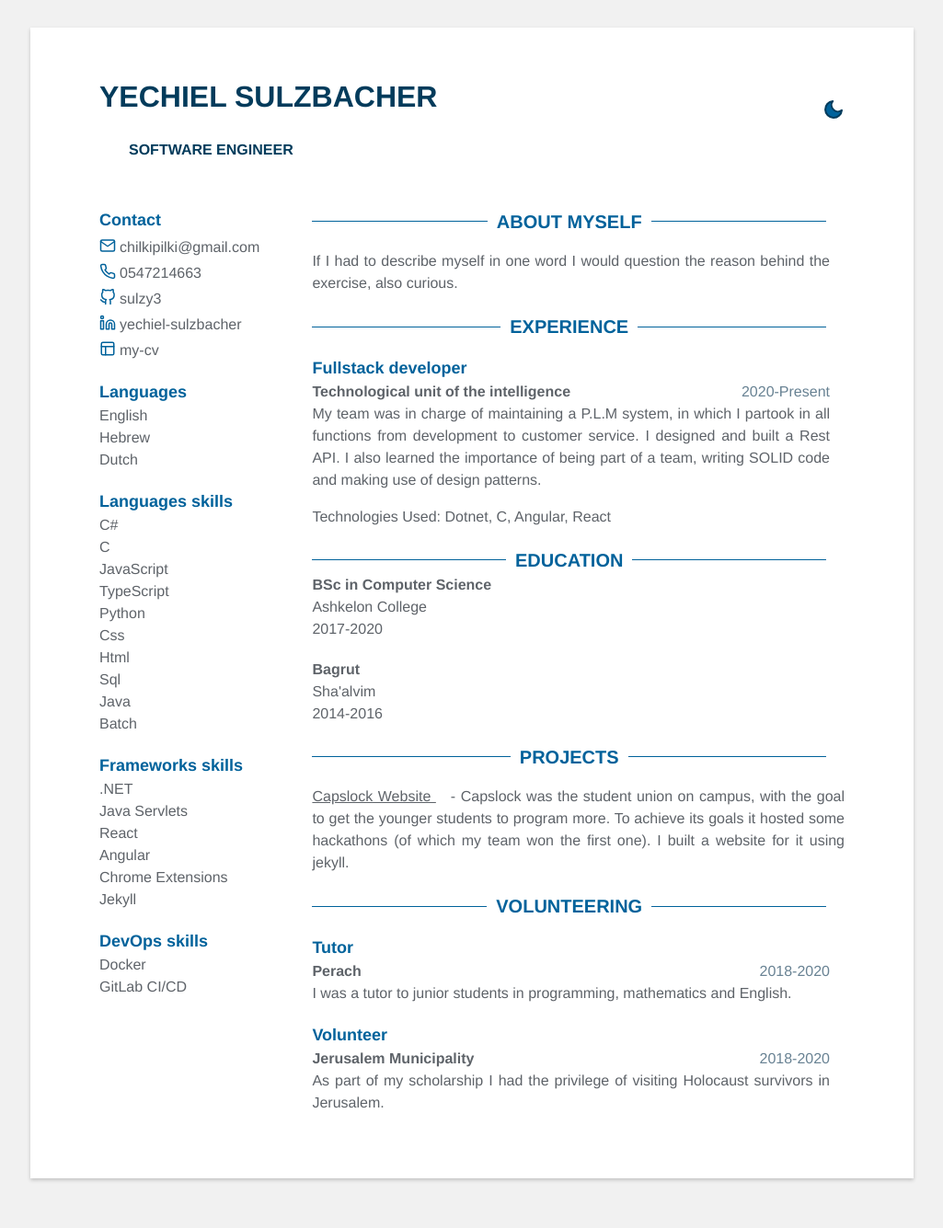
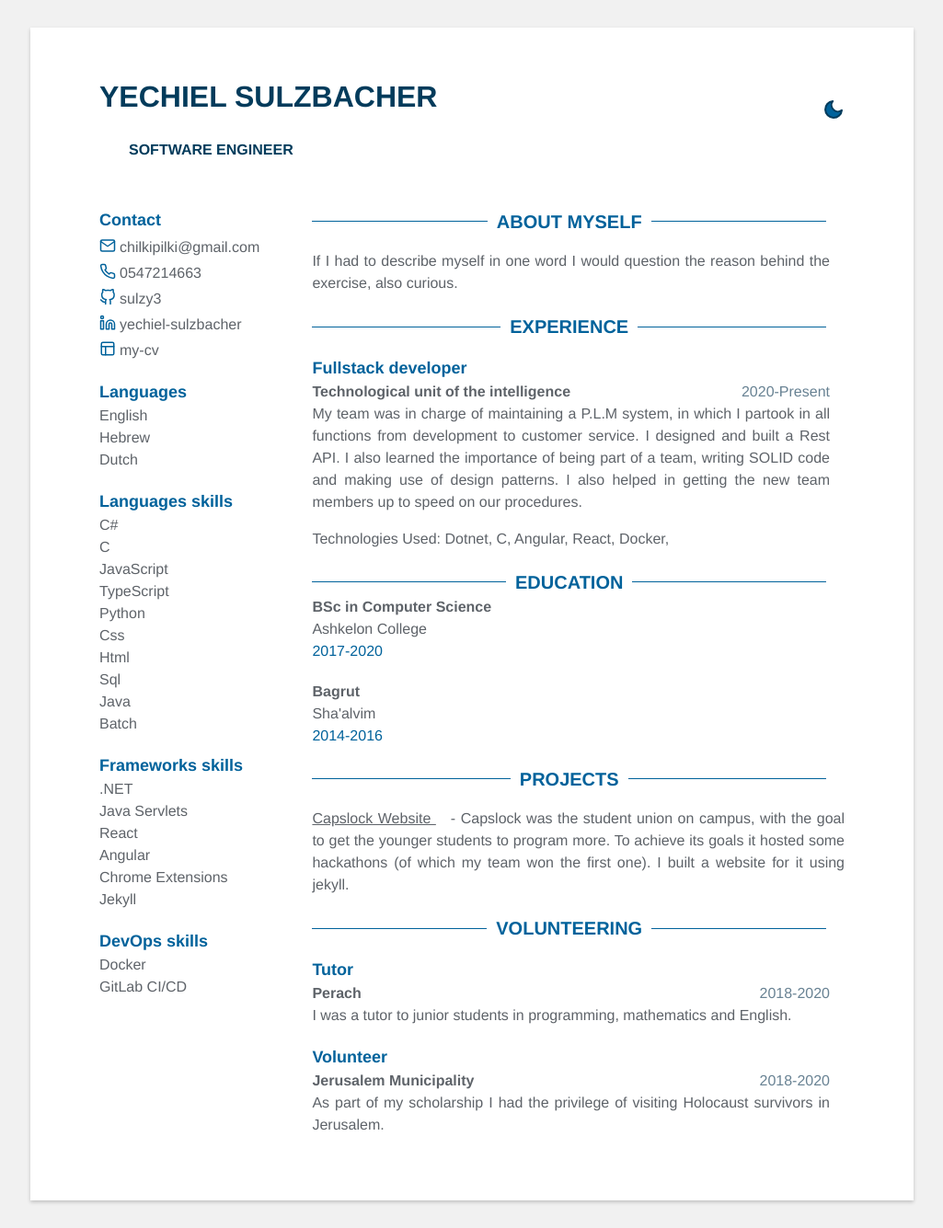
Before and after one commit to chaniheller97/my-cv, a Jekyll site: the page built from index.html, in a window 1280 px wide. Shown: the whole page at 92% size, without its empty margins (127-1152 px from the left). Built offline with Jekyll 4.4.1, drawn with Linux system fonts in a browser that asks for light colours; before the commit the page ends 1311 px from its top, so only the background shows below that.

Commit message:
alons recomadarions

```diff
--- a/_data/data.yml
+++ b/_data/data.yml
@@ -65,8 +65,9 @@ experience:
     details: |
       My team was in charge of maintaining a P.L.M system, in which I partook in all functions from development to customer service.
       I designed and built a Rest API. I also learned the importance of being part of a team, writing SOLID code and making use of design patterns.
+      I also helped in getting the new team members up to speed on our procedures.
     technologies_used: |
-      Dotnet, C, Angular, React
+      Dotnet, C, Angular, React, Docker,
 
 
 
--- a/_sass/includes/education.scss
+++ b/_sass/includes/education.scss
@@ -14,6 +14,7 @@
         }
         .time {
             @include body-text;
+            color: var(--fg-color);
         }
     }
 }
```
